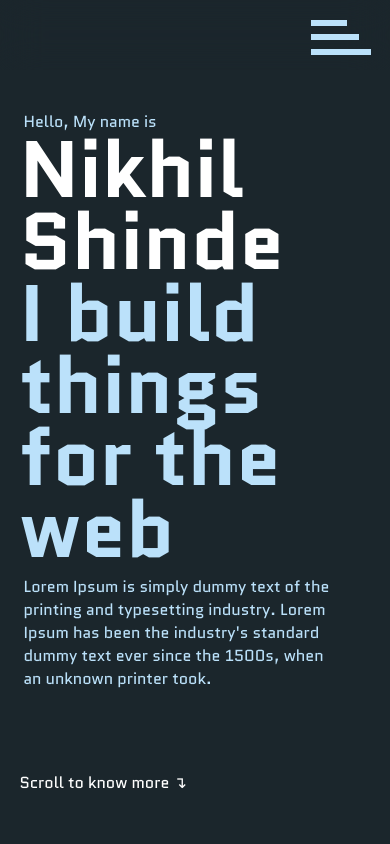
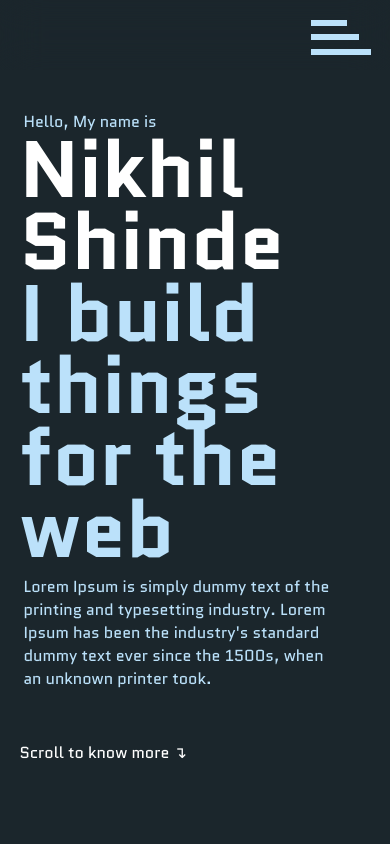
Before and after one commit to nikkkhilshinde/nikkkhilshinde.github.io, a Vue app: page / in a window 390 px wide. Shown: the top 844 px of the page. Built offline with nearby package versions, Linux system fonts and the light colour scheme.

Commit message:
navbar fixes

```diff
--- a/src/components/Sections/Landing.vue
+++ b/src/components/Sections/Landing.vue
@@ -71,7 +71,7 @@ section.landing p.subtitle {
 }
 .box .row.footer {
   flex: 0 1 40px;
-  padding-bottom: 50px;
+  padding-bottom: 0px;
 }
 @media screen and (max-width: 600px) {
   h1 {
@@ -85,6 +85,10 @@ section.landing p.subtitle {
   }
   section.landing p.subtitle {
     width: 100%;
+  }
+  .box .row.footer {
+    flex: 0 1 40px;
+    padding-bottom: 80px;
   }
 }
 @media screen and (max-width: 380px) {
```
